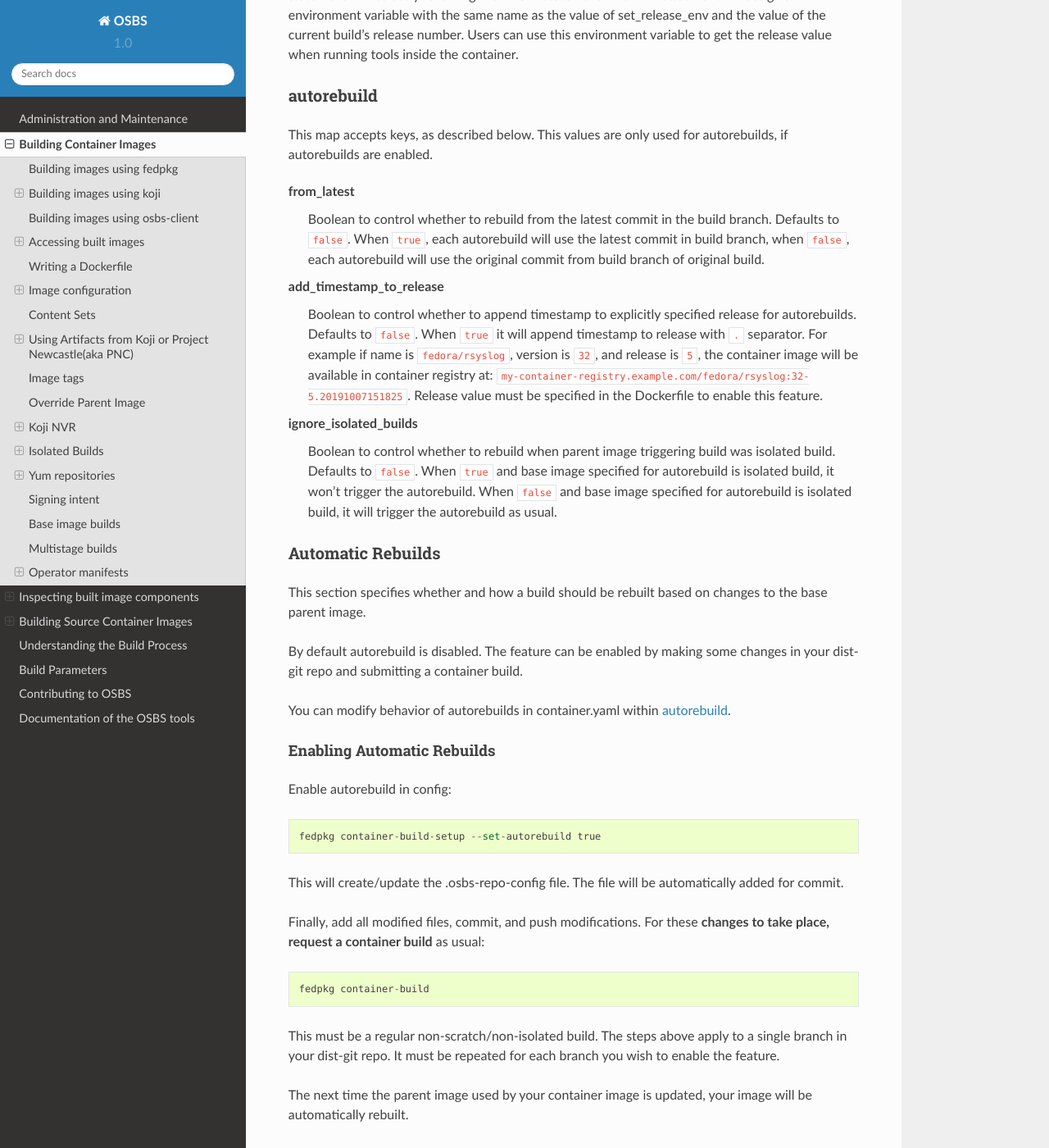
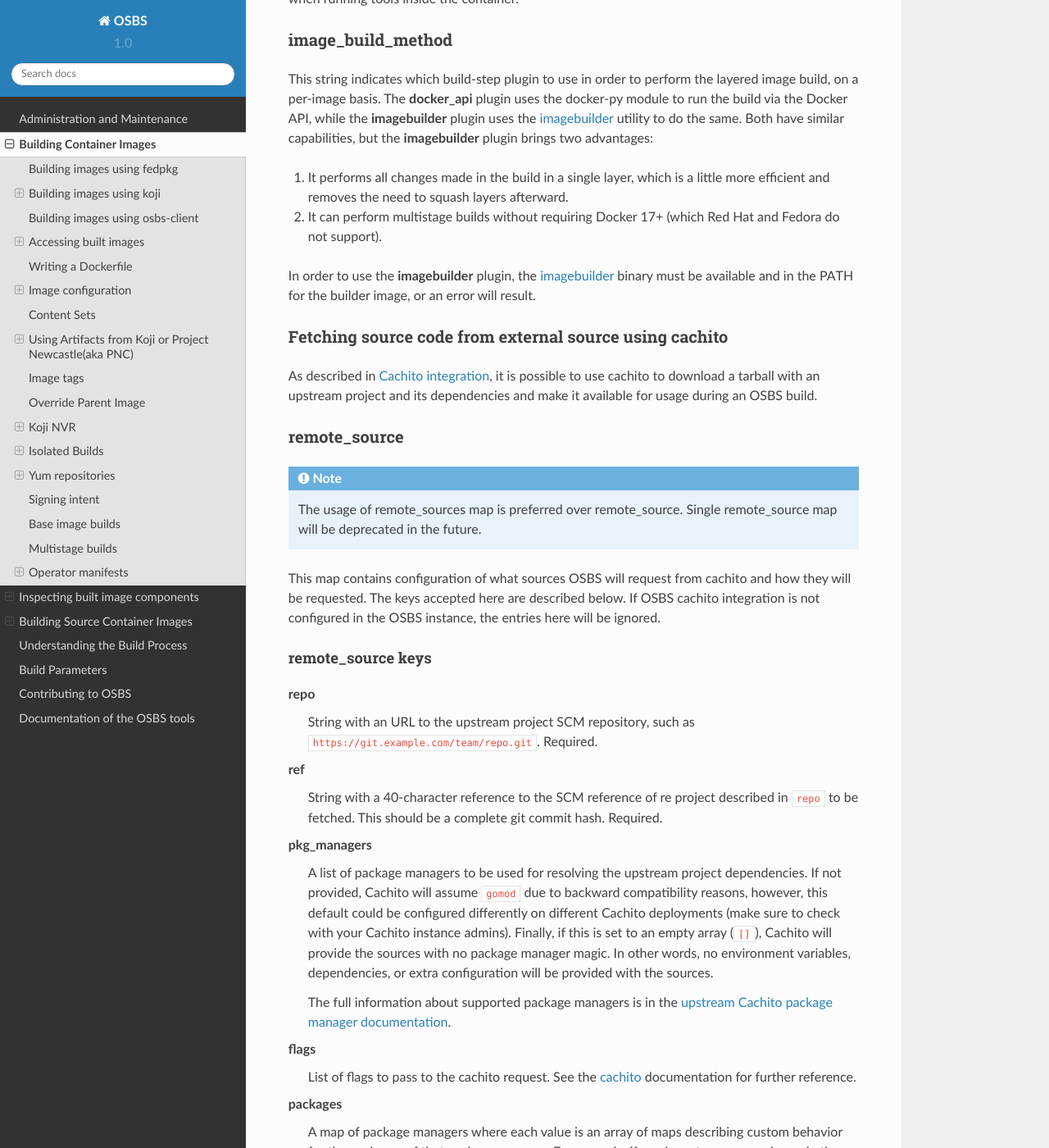
Before and after one commit to containerbuildsystem/osbs-docs, a Sphinx documentation site: the page built from docs/users.rst, in a window 1280 px wide and 1400 px high, scrolled down 12221 px. Shown: the whole window at 82% size. Built offline with Sphinx 7.4.7 and the Read the Docs theme 2.0.0, drawn with Linux system fonts in a browser that asks for light colours; some of the changed text lies outside the part shown.

Commit message:
Remove autorebuilds
* CLOUDBLD-7306

Signed-off-by: Robert Cerven <rcerven@redhat.com>

```diff
--- a/docs/build_parameters.rst
+++ b/docs/build_parameters.rst
@@ -18,8 +18,7 @@
 authoritative-registry, etc.
 
 User parameters contain the unique information for a user's build request: git
-repository, git branch, Koji target, etc. These should be reused for
-autorebuilds and are not affected by environment changes.
+repository, git branch, Koji target, etc.
 
 
 Reactor Configuration
--- a/docs/users.rst
+++ b/docs/users.rst
@@ -383,10 +383,6 @@
 
   image_build_method: docker_api
 
-  autorebuild:
-    from_latest: false
-    add_timestamp_to_release: false
-
 platforms
 ~~~~~~~~~
 
@@ -629,91 +625,6 @@
 the value of set_release_env and the value of the current build's release number.
 Users can use this environment variable to get the release value when running
 tools inside the container.
-
-.. _container.yaml-autorebuild:
-
-autorebuild
-~~~~~~~~~~~
-
-This map accepts keys, as described below. This values are only used
-for autorebuilds, if autorebuilds are enabled.
-
-from_latest
-  Boolean to control whether to rebuild from the latest commit in the build
-  branch. Defaults to ``false``.
-  When ``true``, each autorebuild will use the latest commit in build branch,
-  when ``false``, each autorebuild will use the original commit
-  from build branch of original build.
-
-add_timestamp_to_release
-  Boolean to control whether to append timestamp to explicitly specified release for autorebuilds.
-  Defaults to ``false``. When ``true`` it will append timestamp to release with ``.`` separator.
-  For example if name is ``fedora/rsyslog``, version is ``32``, and release is ``5``,
-  the container image will be available in container registry at:
-  ``my-container-registry.example.com/fedora/rsyslog:32-5.20191007151825``.
-  Release value must be specified in the Dockerfile to enable this feature.
-
-ignore_isolated_builds
-  Boolean to control whether to rebuild when parent image triggering build was isolated build.
-  Defaults to ``false``.
-  When ``true`` and base image specified for autorebuild is isolated build,
-  it won't trigger the autorebuild.
-  When ``false`` and base image specified for autorebuild is isolated build,
-  it will trigger the autorebuild as usual.
-
-.. _osbs-config-autorebuild:
-
-Automatic Rebuilds
-~~~~~~~~~~~~~~~~~~
-
-This section specifies whether and how a build should be rebuilt based on
-changes to the base parent image.
-
-By default autorebuild is disabled. The feature can be enabled by making some
-changes in your dist-git repo and submitting a container build.
-
-You can modify behavior of autorebuilds in container.yaml within :ref:`container.yaml-autorebuild`.
-
-Enabling Automatic Rebuilds
-***************************
-
-Enable autorebuild in config::
-
-    fedpkg container-build-setup --set-autorebuild true
-
-This will create/update the .osbs-repo-config file.
-The file will be automatically added for commit.
-
-Finally, add all modified files, commit, and push modifications.
-For these **changes to take place, request a container build** as usual::
-
-    fedpkg container-build
-
-This must be a regular non-scratch/non-isolated build.
-The steps above apply to a single branch in your dist-git repo.
-It must be repeated for each branch you wish to enable the feature.
-
-The next time the parent image used by your container image is updated, your image will be automatically rebuilt.
-
-
-Disabling Automatic Rebuilds
-****************************
-
-First, use fedpkg to disable autorebuild::
-
-    fedpkg container-build-setup --set-autorebuild false
-
-This will create/update the .osbs-repo-config file.
-The file will be automatically added for commit.
-
-Finally, commit and push modifications. For these **changes to take place,
-request a container build** as usual::
-
-    fedpkg container-build
-
-This must be a regular non-scratch/non-isolated build.
-The steps above apply to a single branch in your dist-git repo.
-It must be repeated for each branch you wish to disable the feature.
 
 
 image_build_method
@@ -1536,11 +1447,10 @@
 soon to be expired, OSBS will automatically renew it.
 
 The ``signing_intent`` specified in ``container.yaml`` can be overridden with
-the build parameter of same name. This particular parameter will be ignored for
-autorebuilds. The value in ``container.yaml`` should always be used in that
-case. Note that the signing intent used by the compose of parent image is still
-taken into account which may lead to downgrading signing intent for the layered
-image.
+the build parameter of same name. The value in ``container.yaml`` should
+always be used in that case. Note that the signing intent used by the compose
+of parent image is still taken into account which may lead to downgrading
+signing intent for the layered image.
 
 The Koji build metadata will contain a new key,
 ``build.extra.image.odcs.signing_intent_overridden``, to indicate whether or not
```
